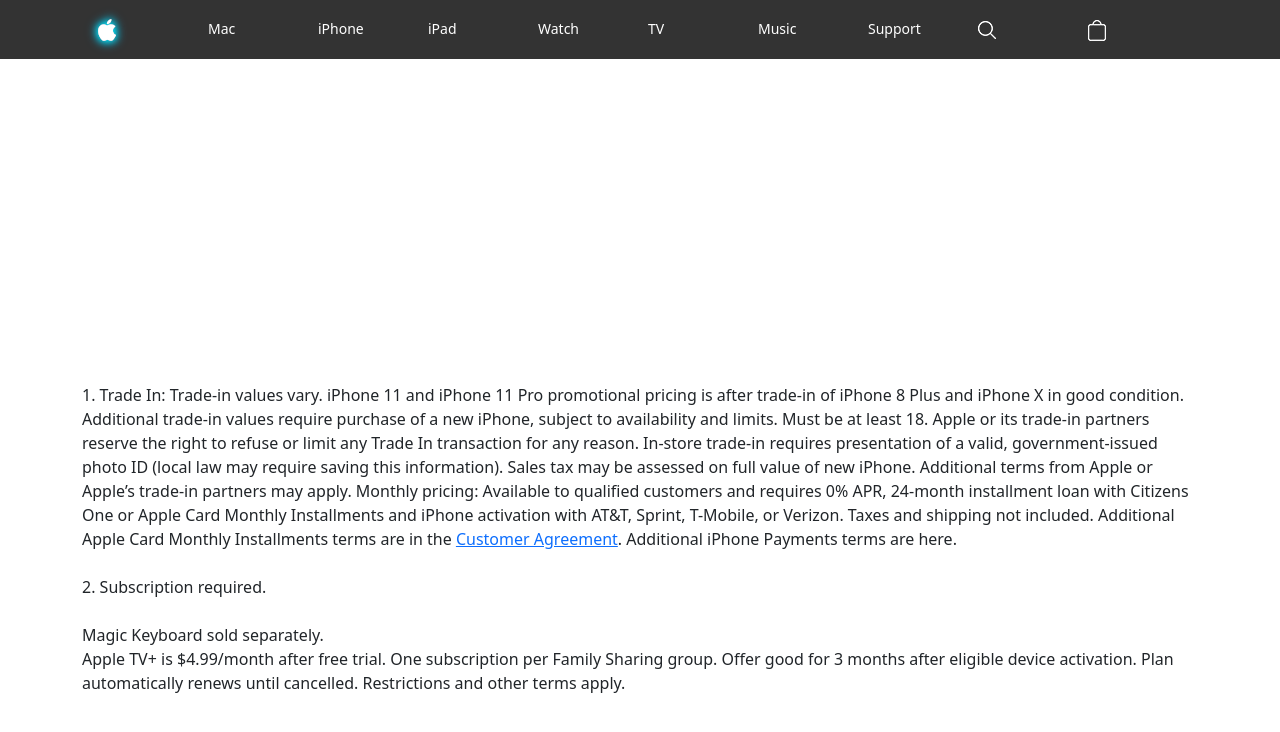
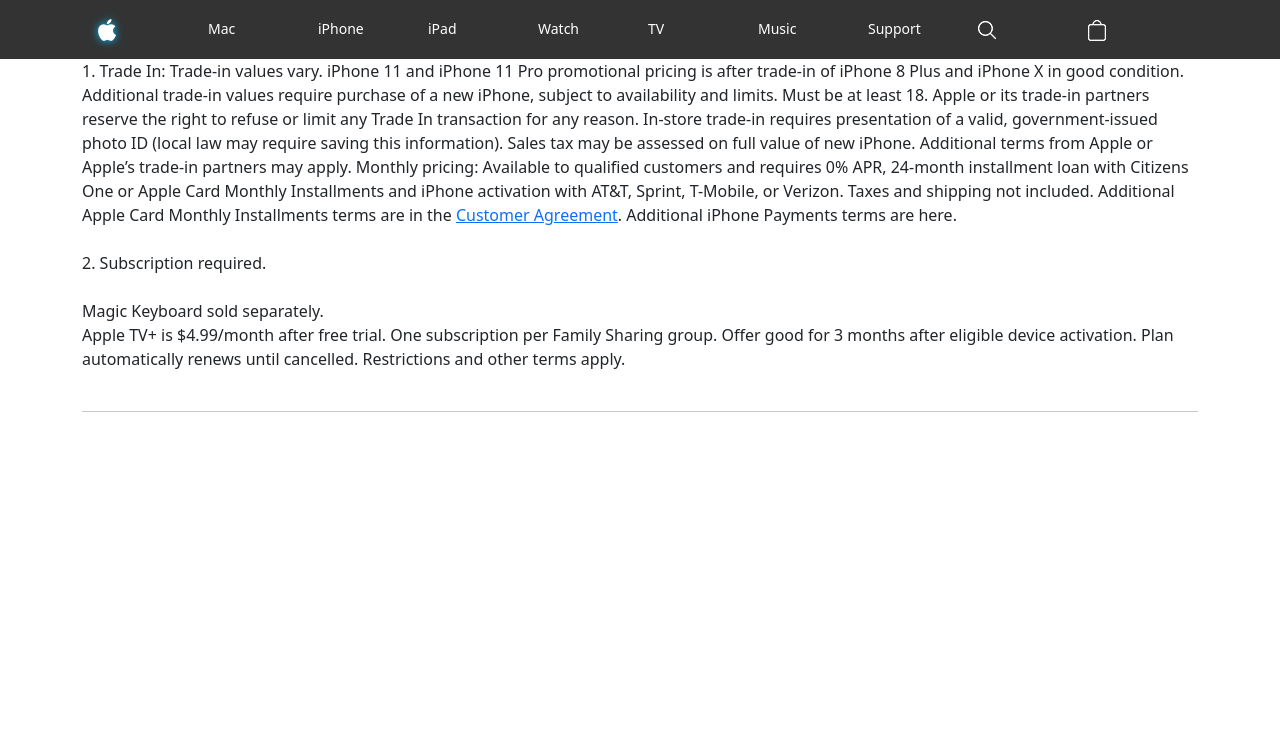
Before and after one commit to EyuelAdefris/Apple-Clone, a React (Vite) app in the folder Apple project/: page / in a window 1280 px wide. In both pictures the pointer is over the link 145 px from the left and 29 px from the top of the page. Shown: the top 732 px of the page. Built offline with nearby package versions, Linux system fonts and the light colour scheme.

Commit message:
tsecond commit

```diff
--- a/Apple project/src/component/Fotter.jsx
+++ b/Apple project/src/component/Fotter.jsx
@@ -2,7 +2,7 @@
 
 function Fotter() {
   return (
-    <div className="fotter fixed-bottom">
+    <div className="">
       <div className="container">
         1. Trade In: Trade‑in values vary. iPhone 11 and iPhone 11 Pro
         promotional pricing is after trade‑in of iPhone 8 Plus and iPhone X in
--- a/Apple project/src/style/style.css
+++ b/Apple project/src/style/style.css
@@ -31,6 +31,7 @@
   .navbar .nav-link {
     padding-left: 1.2rem;
   }
+  .navbar .nav-link:hover,
   .nav .nav-link:hover {
     color: #00bfff !important;
     filter: brightness(1.9) drop-shadow(0 0 4px #00bfff);
@@ -40,14 +41,13 @@
   }
 }
 .navbar .nav-link:hover,
-.navbar .nav-link:hover img {
+.nav .nav-link:hover {
   color: #00bfff !important;
   filter: brightness(1.9) drop-shadow(0 0 4px #00bfff);
   text-decoration: underline;
   text-decoration-thickness: 2px;
   text-decoration-color: #00bfff !important;
 }
-
 .fotter-wrapper {
   background-color: #f5f5f7;
   color: #86868b;
```
